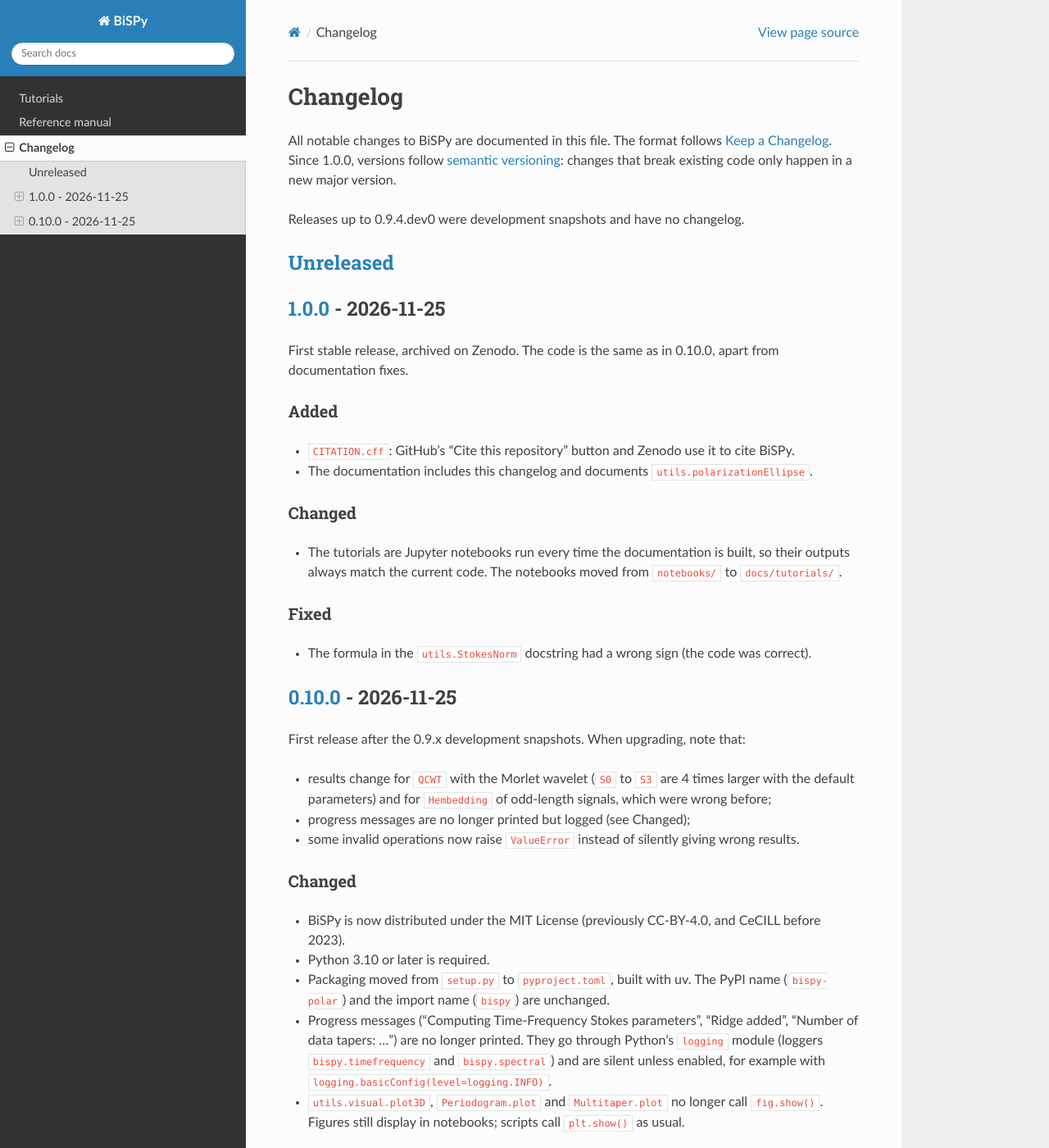
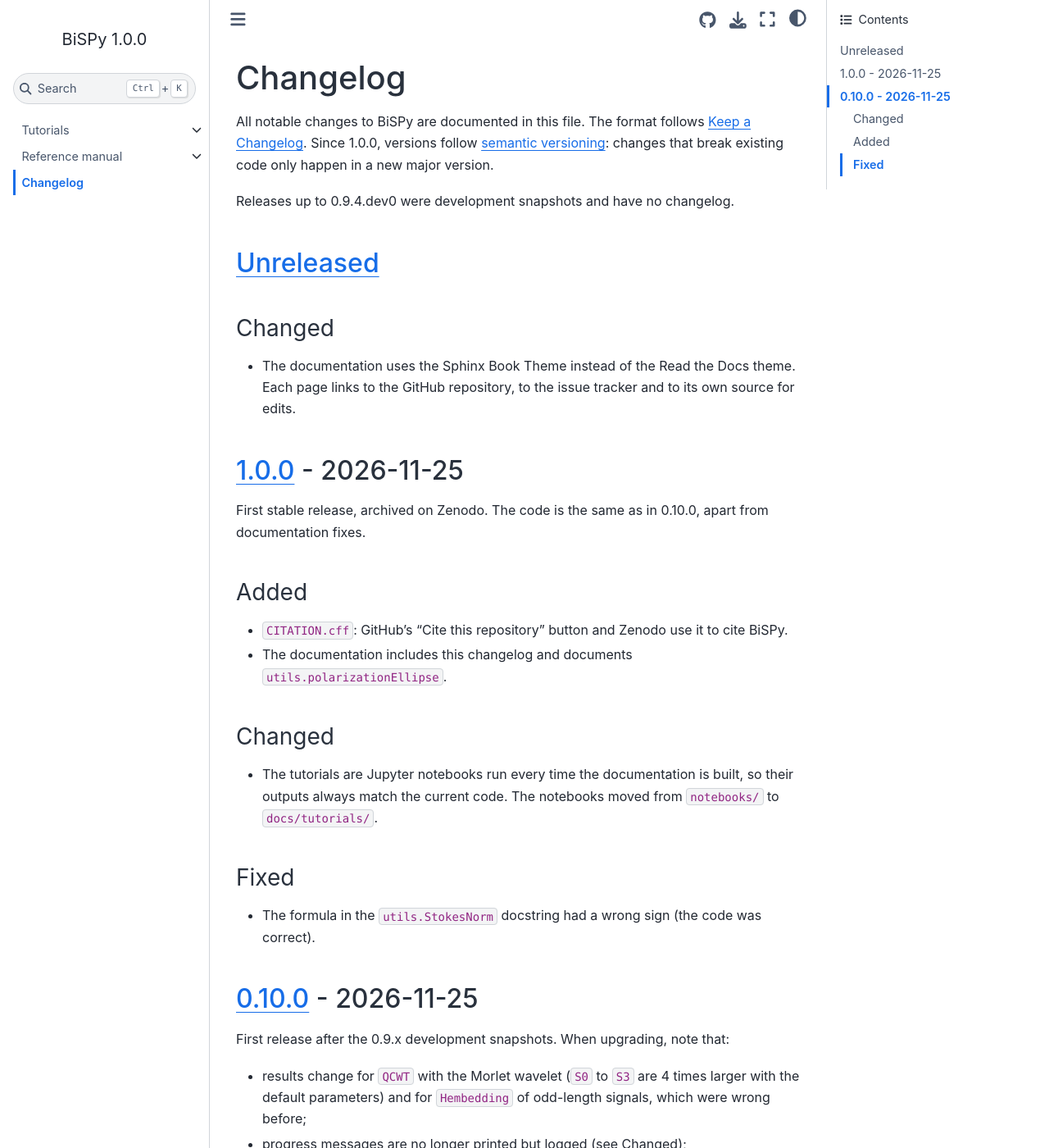
Before and after one commit to jflamant/bispy, a Sphinx documentation site: the page built from docs/changelog.md, in a window 1280 px wide and 1400 px high. Shown: the whole window at 82% size. Built offline with Sphinx 7.4.7 and the Sphinx Book theme 1.1.4, drawn with Linux system fonts in a browser that asks for light colours; some of the changed text lies outside the part shown.

Commit message:
switch sphinx theme to book theme

```diff
--- a/CHANGELOG.md
+++ b/CHANGELOG.md
@@ -8,6 +8,10 @@ in a new major version.
 Releases up to 0.9.4.dev0 were development snapshots and have no changelog.
 
 ## [Unreleased]
+
+### Changed
+- The documentation uses the Sphinx Book Theme instead of the Read the Docs theme. Each
+  page links to the GitHub repository, to the issue tracker and to its own source for edits.
 
 ## [1.0.0] - 2026-11-25
 
--- a/docs/conf.py
+++ b/docs/conf.py
@@ -56,4 +56,13 @@ intersphinx_mapping = {
 
 # -- HTML output ---------------------------------------------------------------
 
-html_theme = "sphinx_rtd_theme"
+html_theme = "sphinx_book_theme"
+html_title = f"BiSPy {release}"
+html_theme_options = {
+    "repository_url": "https://github.com/jflamant/bispy",
+    "repository_branch": "master",
+    "path_to_docs": "docs",
+    "use_repository_button": True,  # GitHub link in the header
+    "use_issues_button": True,
+    "use_edit_page_button": True,  # "suggest edit" link on each page
+}
--- a/pyproject.toml
+++ b/pyproject.toml
@@ -58,7 +58,7 @@ Changelog = "https://jflamant.github.io/bispy/changelog.html"
 test = ["pytest>=8", "pytest-cov>=5", "pytest-regressions>=2.5"]
 # myst-nb renders and executes the tutorial notebooks; ipython provides their
 # "ipython3" syntax highlighter.
-docs = ["sphinx>=7", "sphinx-rtd-theme>=2", "numpydoc>=1.6", "myst-parser>=2", "myst-nb>=1", "ipython>=8"]
+docs = ["sphinx>=7", "sphinx-book-theme>=1", "numpydoc>=1.6", "myst-parser>=2", "myst-nb>=1", "ipython>=8"]
 lint = ["ruff>=0.8"]
 dev = [
     { include-group = "test" },
```
Also changed, not shown: 1 other file.
